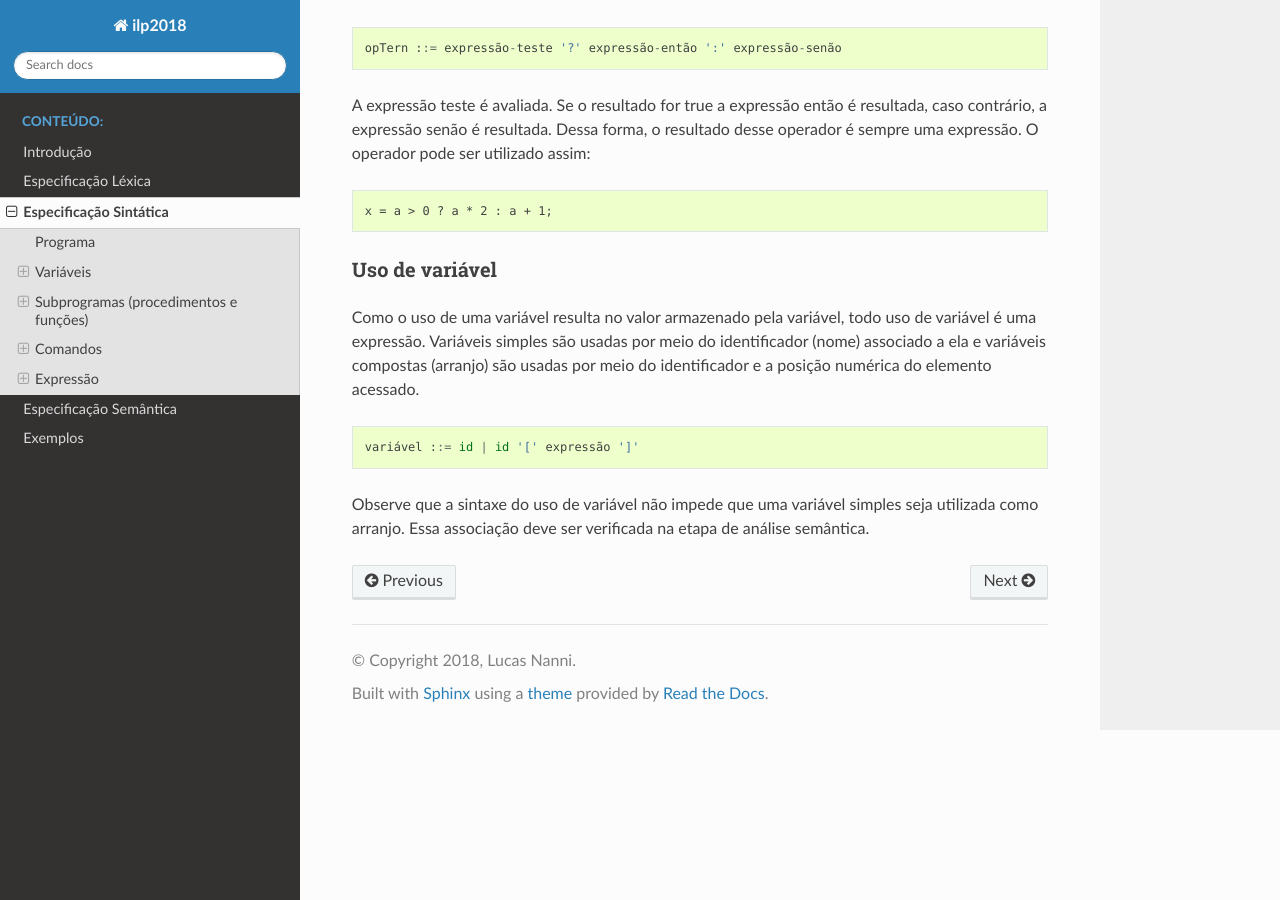
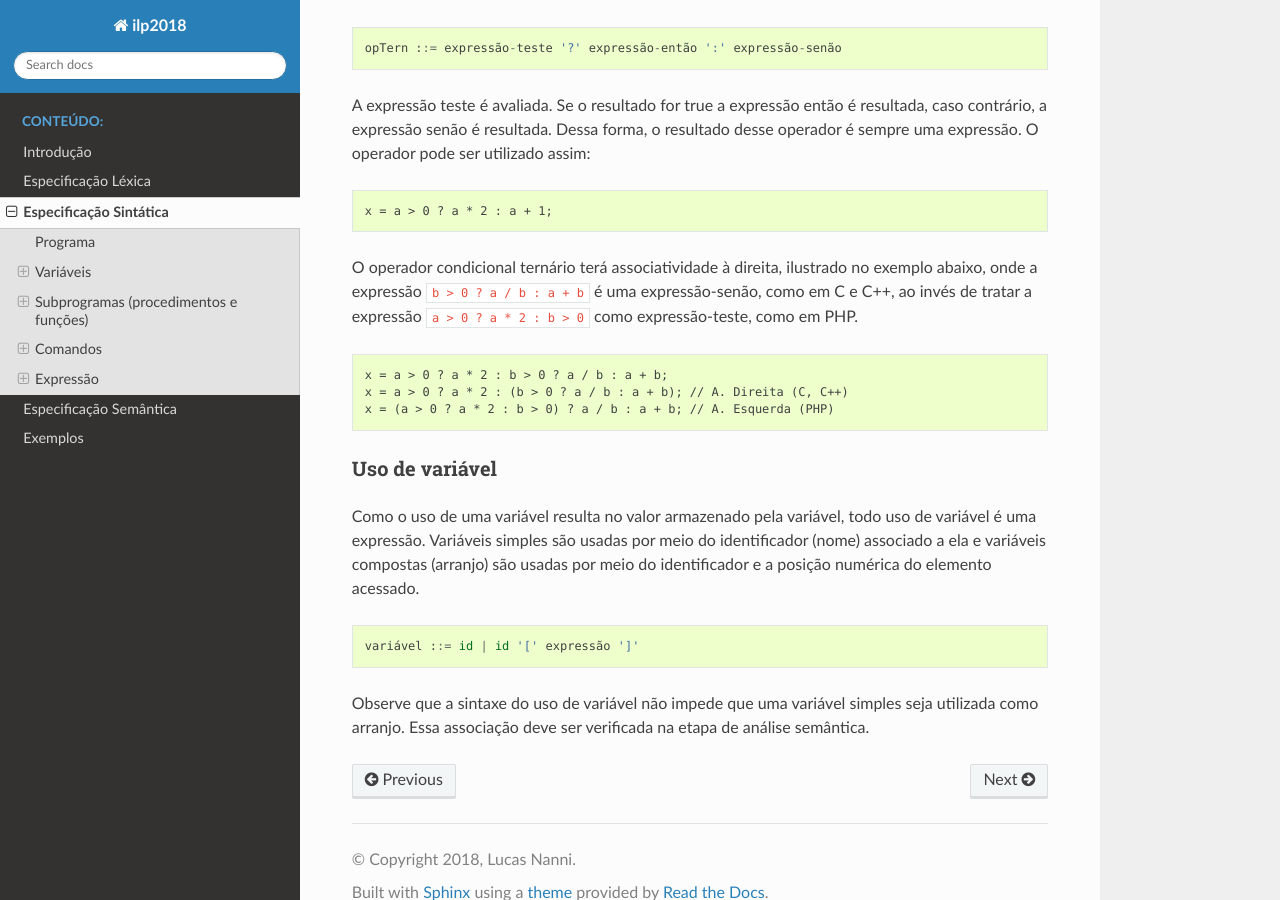
Before and after one commit to lucasnanni/ilp2018, a Sphinx documentation site: the page built from docs/source/espec_sintatica.rst, in a window 1280 px wide and 900 px high, scrolled down 5170 px. Built offline with Sphinx 7.4.7 and the Read the Docs theme 2.0.0, drawn with Linux system fonts in a browser that asks for light colours.

Commit message:
Exemplo da Associatividade do Operador Ternário

```diff
--- a/docs/source/espec_sintatica.rst
+++ b/docs/source/espec_sintatica.rst
@@ -249,6 +249,14 @@ A expressão teste é avaliada. Se o resultado for true a expressão então é r
 
     x = a > 0 ? a * 2 : a + 1;
 
+O operador condicional ternário terá associatividade à direita, ilustrado no exemplo abaixo, onde a expressão ``b > 0 ? a / b : a + b`` é uma expressão-senão, como em C e C++, ao invés de tratar a expressão ``a > 0 ? a * 2 : b > 0`` como expressão-teste, como em PHP.
+
+::
+
+    x = a > 0 ? a * 2 : b > 0 ? a / b : a + b;
+    x = a > 0 ? a * 2 : (b > 0 ? a / b : a + b); // A. Direita (C, C++)
+    x = (a > 0 ? a * 2 : b > 0) ? a / b : a + b; // A. Esquerda (PHP)
+
 Uso de variável
 ---------------
 
```
